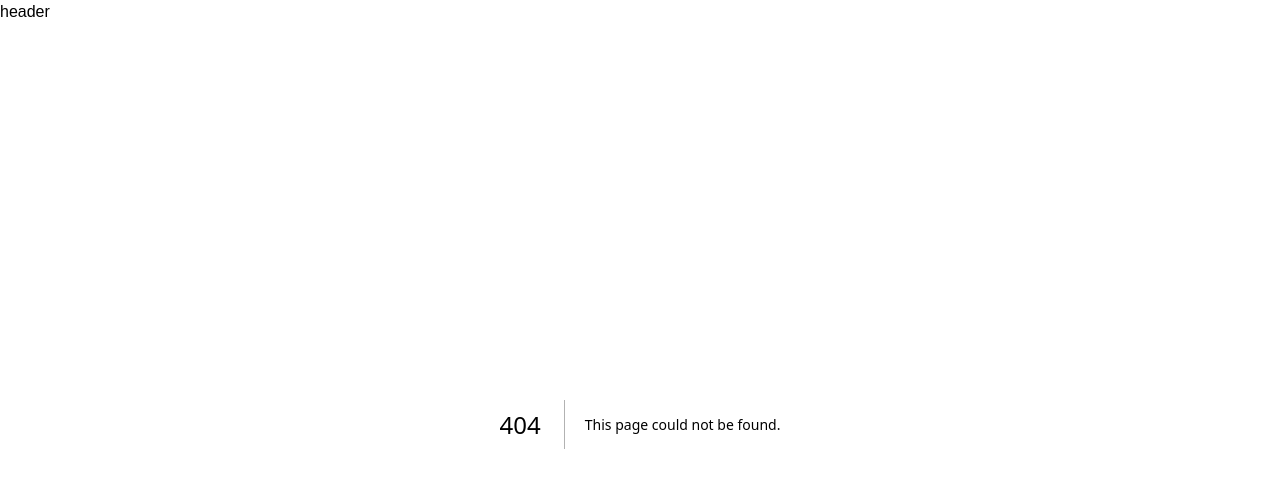
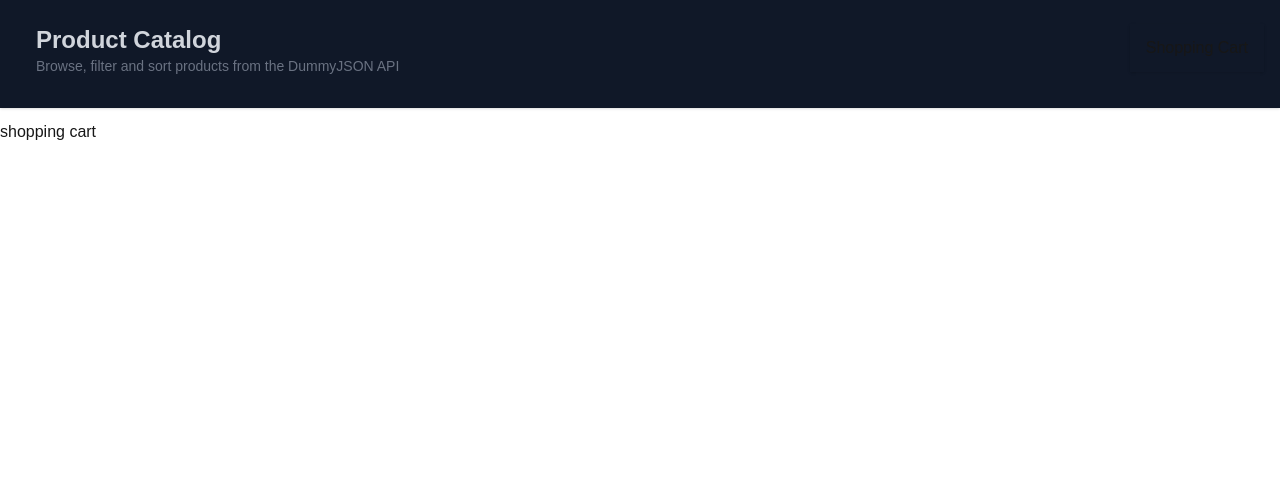
Before and after one commit to kauancarniel/transpnet-code-challenge, a Next.js app: page /ShoppingCart in a window 1280 px wide. Before the commit this address had no page. Shown: the top 488 px of the page. Built offline with nearby package versions, Linux system fonts and the light colour scheme.

Commit message:
feat: header component

```diff
--- /dev/null
+++ b/src/app/ShoppingCart/page.tsx
@@ -0,0 +1,8 @@
+export default function ShoppingCart() {
+
+  return (
+    <div>
+      shopping cart
+    </div>
+  );
+}
--- a/src/app/page.tsx
+++ b/src/app/page.tsx
@@ -7,6 +7,7 @@ import ProductCard from "@/components/ProductCart";
 
 export default function Home() {
   const [apiData, setApiData] = useState<IProduct[] | undefined>(undefined);
+  const [defaultApiData, setDefaultApiData] = useState<IProduct[] | undefined>(undefined);
   const [currentPage, setCurrentPage] = useState(1);
   const itemsPerPage = 8;
 
@@ -30,7 +31,7 @@ export default function Home() {
   const currentItems = apiData.slice(startIndex, endIndex);
 
   return (
-    <div>
+    <div className="mb-15">
       <div className="grid grid-cols-2 sm:grid-cols-3 md:grid-cols-4 lg:grid-cols-5 xl:grid-cols-4 gap-4">
         { currentItems.map((product: IProduct) => (
           <ProductCard product={product} key={product.id} />
--- a/src/components/ProductCart.tsx
+++ b/src/components/ProductCart.tsx
@@ -2,19 +2,18 @@ import { IProduct } from "@/interfaces/IProduct";
 
 export default function ProductCard({ product }: { product: IProduct }) {
 
-
   return (
     <div >
-      <div className="p-4 bg-gray-500 rounded-md">
-        <h1 className="font-bold text-center mb-5">{product.title}</h1>
-        <h2>Category: {product.category}</h2>
-        <img src={product.thumbnail} alt={product.title} />
+      <div className="bg-gray-900 rounded-lg shadow-md overflow-hidden hover:shadow-xl transition-shadow duration-300 flex flex-col h-full">
+        <h1 className="font-bold text-center mb-3 p-5">{product.title}</h1>
+        <h2 className="ml-2">Category: {product.category}</h2>
+        <img src={product.thumbnail} alt={product.title} className="w-full h-full object-cover"/>
         <h2 className="text-center mb-5">Price: ${product.price}</h2>
         <div className="text-center p-2 mr-5">
           <button className="border rounded-md mr-5">Add to Cart</button>
           <button className="border rounded-md">Buy Now</button>
         </div>
-        <h2>Stock: {product.availabilityStatus}</h2>
+        <h2 className="ml-2">Stock: {product.availabilityStatus}</h2>
       </div>
     </div>
   );
--- a/src/components/header/page.tsx
+++ b/src/components/header/page.tsx
@@ -1,8 +1,16 @@
+import Link from "next/link"
+
 export default function Header() {
 
   return (
-    <header>
-      <h1>header</h1>
-    </header>
+<header className="flex flex-row w-full px-4 py-6 bg-gray-900 shadow-sm mb-3">
+  <div className="max-w-7x1 mx-auto ml-5">
+    <h1 className="text-2xl font-semibold text-gray-300">Product Catalog</h1>
+    <p className="text-sm text-gray-500">Browse, filter and sort products from the DummyJSON API</p>
+  </div>
+  <Link href="/ShoppingCart" className="px-4 py-3 bg-gray-900 shadow-sm mb-3">
+    <button>Shopping Cart</button>
+  </Link>
+</header>
   );
 }
```
